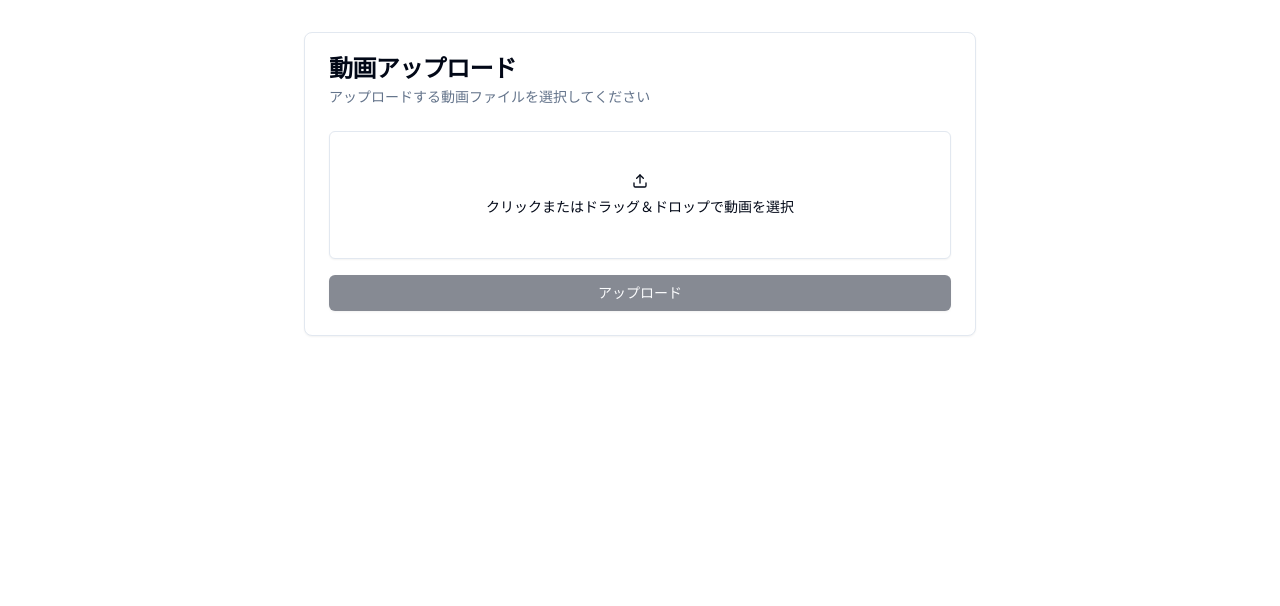
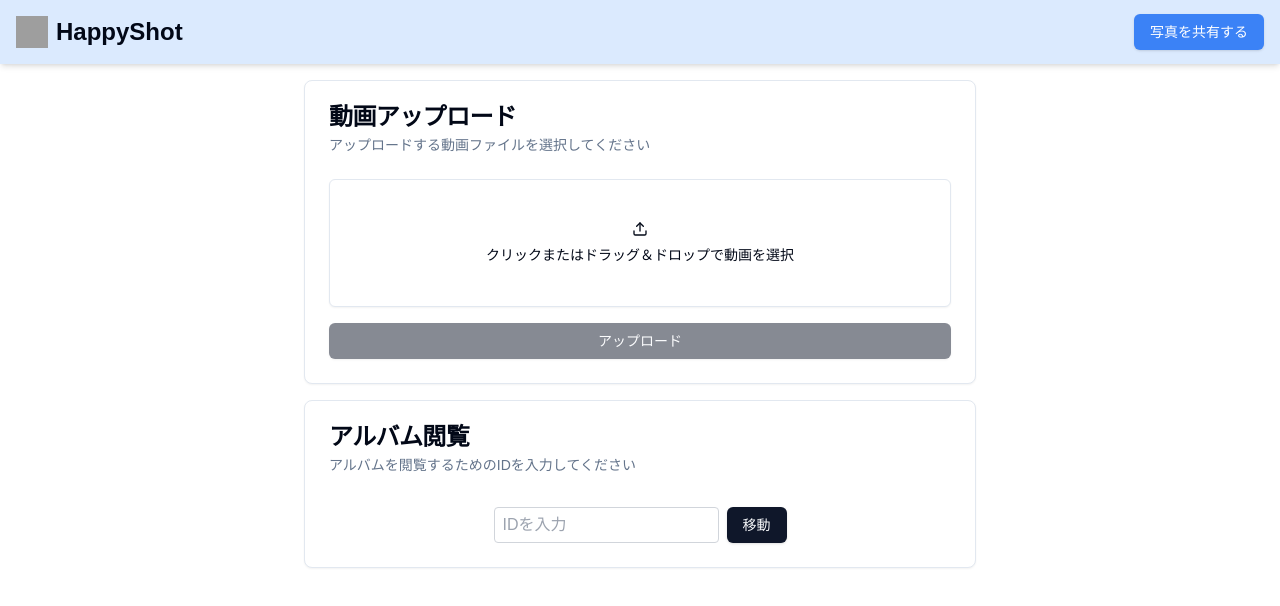
Before and after one commit to yashikota/happy-shot, a Next.js app in the folder frontend/: page / in a window 1280 px wide. Shown: the top 606 px of the page. Built offline with nearby package versions, Linux system fonts and the light colour scheme; grey boxes are pictures that could not be loaded.

Commit message:
feat: support link

```diff
--- a/frontend/app/[id]/page.tsx
+++ b/frontend/app/[id]/page.tsx
@@ -70,8 +70,14 @@ export default function GalleryPage() {
             gapSize={8}
           />
         ) : (
-          <div className="text-center text-gray-500 min-h-[50vh] flex items-center justify-center">
-            No images found
+          <div className="text-center text-gray-500 min-h-[50vh] flex flex-col items-center justify-center gap-4">
+            <p>画像が見つかりません</p>
+            <a
+              href="/"
+              className="bg-blue-500 hover:bg-blue-700 text-white py-2 px-4 rounded"
+            >
+              ホームに戻る
+            </a>
           </div>
         )}
       </main>
--- a/frontend/app/page.tsx
+++ b/frontend/app/page.tsx
@@ -1,5 +1,6 @@
 "use client";
 
+import { Header } from "@/components/Header";
 import { Button } from "@/components/ui/button";
 import {
   Card,
@@ -26,6 +27,7 @@ export default function Home() {
   const [success, setSuccess] = useState(false);
   const [videoPreview, setVideoPreview] = useState<VideoPreview | null>(null);
   const videoRef = useRef<HTMLVideoElement>(null);
+  const [navigateId, setNavigateId] = useState("");
 
   const handleFileChange = (event: React.ChangeEvent<HTMLInputElement>) => {
     const file = event.target.files?.[0];
@@ -95,7 +97,9 @@ export default function Home() {
   }
 
   return (
-    <main className="container mx-auto py-8 px-4">
+    <>
+      <Header />
+      <main className="pt-20 px-4">
         <Card className="w-full max-w-2xl mx-auto">
           <CardHeader>
             <CardTitle>動画アップロード</CardTitle>
@@ -139,11 +143,18 @@ export default function Home() {
                     <div className="relative rounded-lg overflow-hidden bg-black aspect-video">
                       <video
                         ref={videoRef}
-                      src={videoPreview.url}
+                        src={videoPreview?.url || ""}
                         className="w-full h-full"
                         controls
                       >
-                      <track default kind="captions" src="" label="captions" />
+                        {videoPreview && (
+                          <track
+                            default
+                            kind="captions"
+                            src=""
+                            label="captions"
+                          />
+                        )}
                       </video>
                     </div>
                   </div>
@@ -175,6 +186,36 @@ export default function Home() {
             </form>
           </CardContent>
         </Card>
+
+        <Card className="w-full max-w-2xl mx-auto mt-4">
+          <CardHeader>
+            <CardTitle>アルバム閲覧</CardTitle>
+            <CardDescription>
+              アルバムを閲覧するためのIDを入力してください
+            </CardDescription>
+          </CardHeader>
+          <CardContent>
+            <div className="mt-2 text-center">
+              <div className="flex justify-center gap-2">
+                <input
+                  type="text"
+                  placeholder="IDを入力"
+                  value={navigateId}
+                  onChange={(e) => setNavigateId(e.target.value)}
+                  className="border border-gray-300 rounded px-2 py-1"
+                />
+                <Button
+                  onClick={() => {
+                    if (navigateId) router.push(`/${navigateId}`);
+                  }}
+                >
+                  移動
+                </Button>
+              </div>
+            </div>
+          </CardContent>
+        </Card>
       </main>
+    </>
   );
 }
--- a/frontend/biome.json
+++ b/frontend/biome.json
@@ -23,6 +23,9 @@
       "recommended": true,
       "suspicious": {
         "noExplicitAny": "off"
+      },
+      "a11y": {
+        "useMediaCaption": "off"
       }
     }
   },
--- a/frontend/components/Header.tsx
+++ b/frontend/components/Header.tsx
@@ -19,8 +19,14 @@ export function Header() {
 
   return (
     <header className="fixed top-0 left-0 right-0 h-16 bg-blue-100 shadow-md z-50 flex items-center px-4">
-      <img src="https://raw.githubusercontent.com/microsoft/fluentui-emoji/main/assets/Beaming%20face%20with%20smiling%20eyes/3D/beaming_face_with_smiling_eyes_3d.png" alt="HappyShot" className="w-8 h-8 mr-2" />
-      <h1 className="text-2xl font-bold">HappyShot</h1>
+      <a href="/" className="flex items-center">
+        <img
+          src="https://raw.githubusercontent.com/microsoft/fluentui-emoji/main/assets/Beaming%20face%20with%20smiling%20eyes/3D/beaming_face_with_smiling_eyes_3d.png"
+          alt="HappyShot"
+          className="w-8 h-8 mr-2"
+        />
+        <h1 className="text-2xl font-bold">HappyShot</h1>
+      </a>
 
       <Button
         variant="default"
```
Lines whose indentation alone changed are shown as unchanged.
